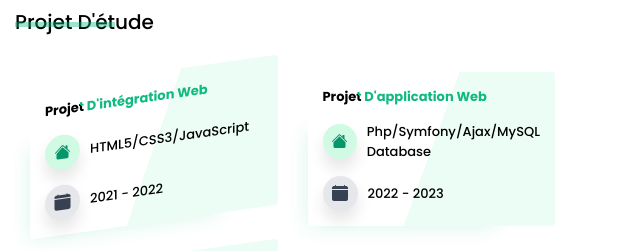
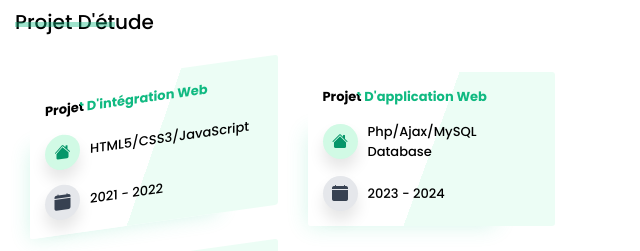
Before and after one commit to jodandrian/cv-responsive-portfolio, a website: page index.html in a window 1280 px wide. Shown: the part 2580-2831 px from the top of the page, 640-1280 px from the left. Drawn offline with nearby package versions, Linux system fonts and the light colour scheme.

Commit message:
Last change

```diff
--- a/index.html
+++ b/index.html
@@ -478,7 +478,7 @@
                                             <i class="bi bi-house-fill"></i>
                                         </span>
                                         <span class="education__card__block__right">
-                                            php/Symfony/Ajax/MySQL Database
+                                            php/ajax/MySQL Database
                                         </span>
                                     </div>
                                     <!-- close education__card__block -->
@@ -487,7 +487,7 @@
                                             <i class="bi bi-calendar-fill"></i>
                                         </span>
                                         <span class="education__card__block__right">
-                                            2022 - 2023
+                                            2023 - 2024
                                         </span>
                                     </div>
                                     <!-- close education__card__block -->
```
